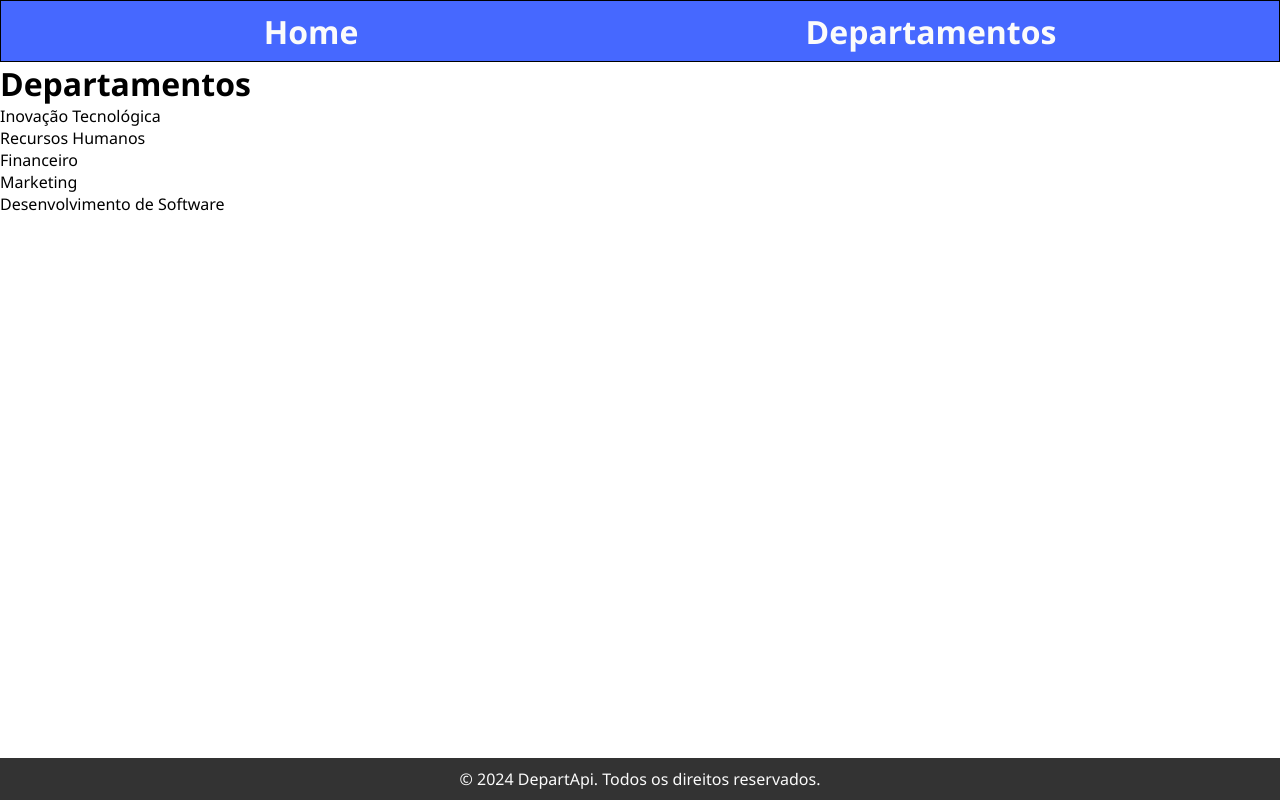
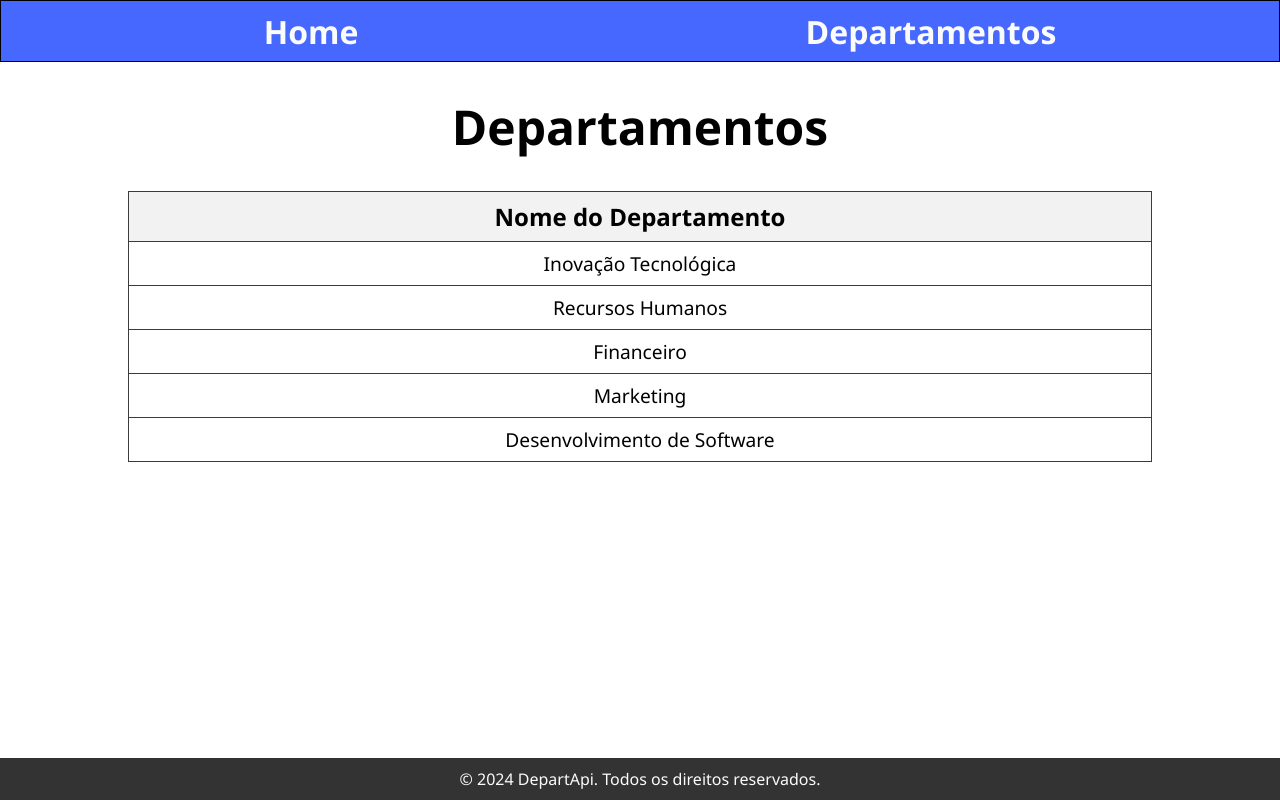
Before and after one commit to Miguel-Fr3/DepartFront, an Angular app: page /departamentos in a window 1280 px wide. Shown: the top 800 px of the page. Built offline with nearby package versions, Linux system fonts and the light colour scheme.

Commit message:
estilizando tabelas

```diff
--- a/src/app/app-routing.module.ts
+++ b/src/app/app-routing.module.ts
@@ -5,9 +5,11 @@ import { FuncionariosComponent } from './components/funcionarios/funcionarios.co
 import { HomeComponent } from './components/home/home.component';
 
 const routes: Routes = [
+  {path: '', redirectTo: 'home', pathMatch: 'full'},
+  {path: 'home', component: HomeComponent},
   {path: 'departamentos', component: DepartamentosComponent},
-  {path: 'funcionarios', component: FuncionariosComponent},
-  {path: '', component: HomeComponent}
+  {path: 'funcionarios', component: FuncionariosComponent}
+
 ];
 
 @NgModule({
--- a/src/app/components/departamentos/departamentos.component.css
+++ b/src/app/components/departamentos/departamentos.component.css
@@ -0,0 +1,28 @@
+h1{
+  margin-top: 2rem;
+  margin-bottom: 2rem;
+  font-size: 3rem;
+  text-align: center;
+}
+table {
+  width: 80%;
+  margin: 20px auto;
+  border-collapse: collapse;
+}
+
+th{
+  font-size: 1.5rem;
+  border: 1px solid #3b3b3b;
+  padding: 8px;
+  text-align: center;
+}
+td{
+  font-size: 1.2rem;
+  border: 1px solid #3b3b3b;
+  padding: 8px;
+  text-align: center;
+}
+
+th {
+  background-color: #f2f2f2;
+}
--- a/src/app/components/departamentos/departamentos.component.html
+++ b/src/app/components/departamentos/departamentos.component.html
@@ -1,8 +1,14 @@
-<h1>{{titulo}}</h1>
-<ul>
-  <li *ngFor="let departamento of departamentos">
-    {{departamento.nome}}
-  </li>
+<h1>{{ titulo }}</h1>
 
-
-</ul>
+<table>
+  <thead>
+    <tr>
+      <th>Nome do Departamento</th>
+    </tr>
+  </thead>
+  <tbody>
+    <tr *ngFor="let departamento of departamentos">
+      <td>{{ departamento.nome }}</td>
+    </tr>
+  </tbody>
+</table>
--- a/src/app/components/funcionarios/funcionarios.component.css
+++ b/src/app/components/funcionarios/funcionarios.component.css
@@ -0,0 +1,29 @@
+h1{
+  margin-top: 2rem;
+  margin-bottom: 2rem;
+  font-size: 3rem;
+  text-align: center;
+}
+table {
+  width: 80%;
+  margin: 20px auto;
+  border-collapse: collapse;
+  margin-bottom: 5rem;
+}
+
+th{
+  font-size: 1.5rem;
+  border: 1px solid #3b3b3b;
+  padding: 8px;
+  text-align: center;
+}
+td{
+  font-size: 1.2rem;
+  border: 1px solid #3b3b3b;
+  padding: 8px;
+  text-align: center;
+}
+
+th {
+  background-color: #f2f2f2;
+}
--- a/src/app/components/funcionarios/funcionarios.component.html
+++ b/src/app/components/funcionarios/funcionarios.component.html
@@ -1,8 +1,14 @@
-<h1>{{titulo}}</h1>
-<ul>
-  <li *ngFor="let funcionario of funcionarios">
-    {{funcionario.nome}}
-  </li>
+<h1>{{ titulo }}</h1>
 
-
-</ul>
+<table>
+  <thead>
+    <tr>
+      <th>Nome do Funcionário</th>
+    </tr>
+  </thead>
+  <tbody>
+    <tr *ngFor="let funcionario of funcionarios">
+      <td>{{ funcionario.nome }}</td>
+    </tr>
+  </tbody>
+</table>
```
